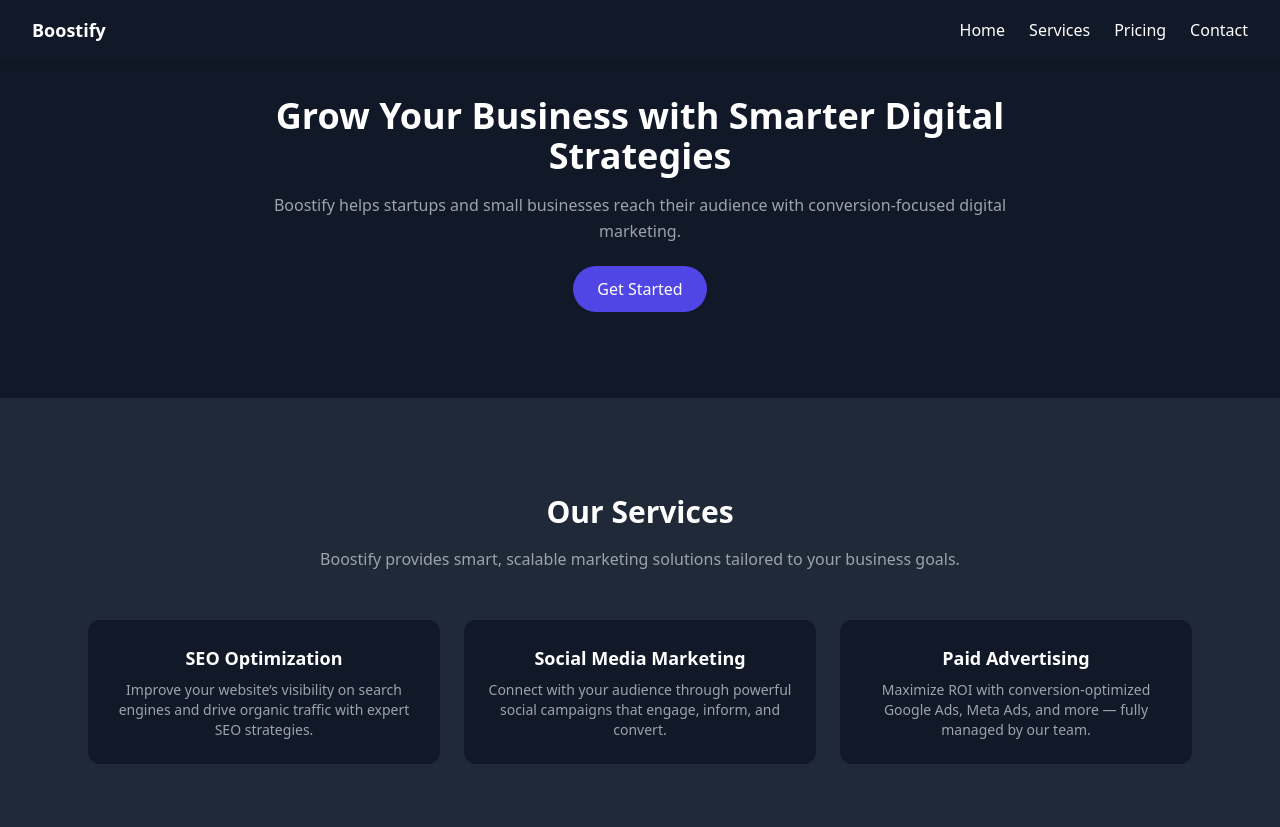
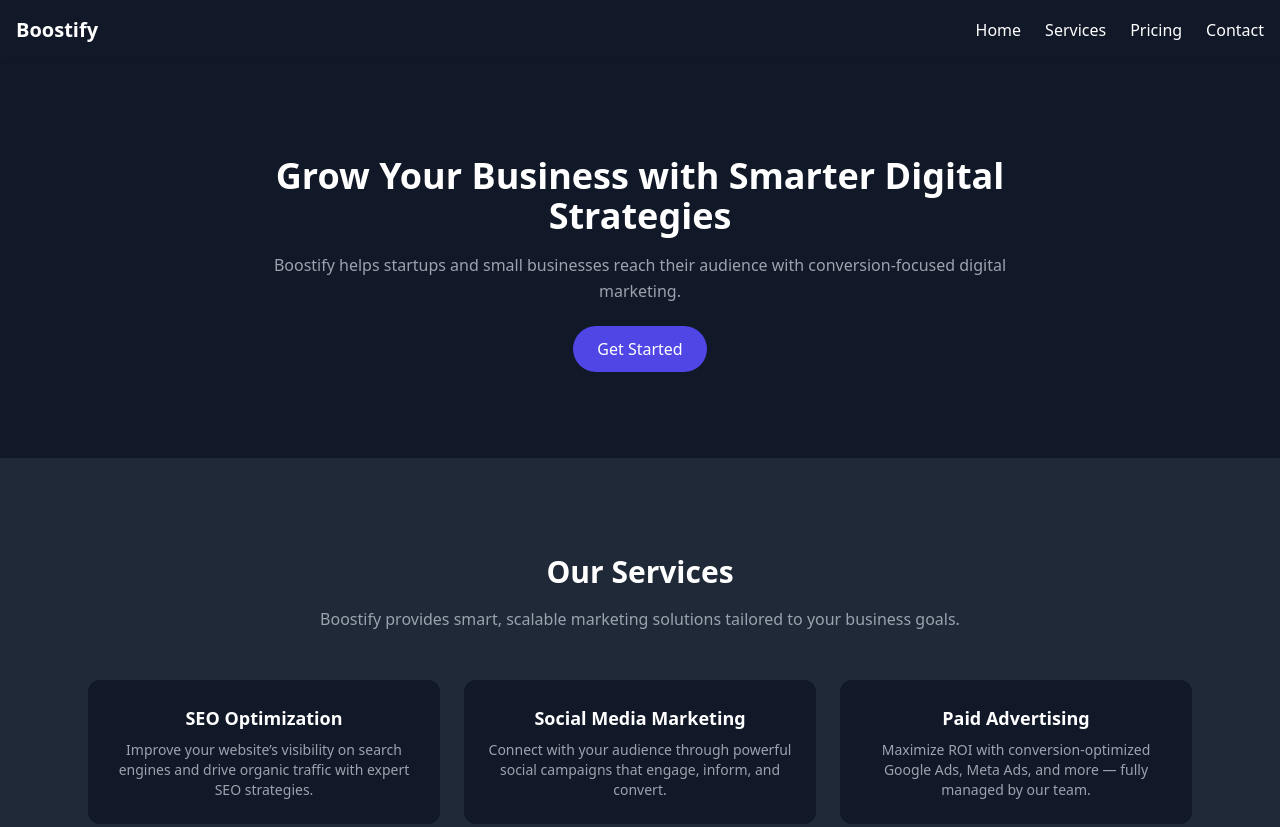
Before and after one commit to NavneetVermaaa/project5, a plain HTML site: page index.html in a window 1280 px wide. Shown: the top 827 px of the page. Drawn offline with nearby package versions, Linux system fonts and the light colour scheme.

Commit message:
Update index.html

```diff
--- a/index.html
+++ b/index.html
@@ -55,14 +55,113 @@
 
 
 
+
+
+
+
+
+    <!-- Navbar (Not Fixed) -->
+    <!-- <header class="bg-[#111827] text-white shadow">
+        <div class="max-w-7xl mx-auto px-4 py-4 flex justify-between items-center"> -->
+    <!-- Logo -->
+    <!-- <h1 class="text-xl font-bold">Boostify</h1> -->
+
+    <!-- Navigation Links -->
+    <!-- <nav class="space-x-6">
+                <a href="#hero" class="hover:underline">Home</a>
+                <a href="#services" class="hover:underline">Services</a>
+                <a href="#pricing" class="hover:underline">Pricing</a>
+                <a href="#contact" class="hover:underline">Contact</a>
+            </nav>
+        </div>
+    </header> -->
+
+
+
+
+
+
+    <!-- Responsive Navbar -->
+    <header class="bg-[#111827] text-white shadow">
+        <div class="max-w-7xl mx-auto px-4 py-4 flex justify-between items-center">
+            <!-- Logo -->
+            <h1 class="text-xl font-bold">Boostify</h1>
+
+            <!-- Hamburger Button (Mobile Only) -->
+            <button id="menu-btn" class="md:hidden focus:outline-none text-white text-2xl">
+                <i class="fas fa-bars"></i>
+            </button>
+
+            <!-- Navigation Links -->
+            <nav id="menu"
+                class="hidden md:flex md:space-x-6 flex-col md:flex-row absolute md:static top-16 left-0 w-full md:w-auto bg-[#111827] md:bg-transparent z-50 px-4 py-4 md:p-0 space-y-4 md:space-y-0">
+                <a href="#hero" class="hover:underline">Home</a>
+                <a href="#services" class="hover:underline">Services</a>
+                <a href="#pricing" class="hover:underline">Pricing</a>
+                <a href="#contact" class="hover:underline">Contact</a>
+            </nav>
+        </div>
+    </header>
+
+    <!-- FontAwesome for menu icon -->
+    <script src="https://kit.fontawesome.com/a076d05399.js" crossorigin="anonymous"></script>
+
+    <!-- Toggle Menu Script -->
+    <script>
+        const btn = document.getElementById('menu-btn');
+        const menu = document.getElementById('menu');
+
+        btn.addEventListener('click', () => {
+            menu.classList.toggle('hidden');
+        });
+    </script>
+
+
+
+
+
+
+
+
+
+
+
+
+
+
+
+
+
+
+
+
+
+
+
+
+
+
+
+
+
+
+
+
+
     <!-- Fixed Navbar -->
-    <header class="fixed top-0 left-0 w-full z-50 bg-gray-900 text-white py-4 px-4 sm:px-8 shadow-md">
-        <div class="flex flex-wrap items-center justify-between max-w-7xl mx-auto">
+
+
+    <!-- <header class="fixed top-0 left-0 w-full z-50 bg-gray-900 text-white py-4 px-4 sm:px-8 shadow-md">
+        <div class="flex flex-wrap items-center justify-between max-w-7xl mx-auto"> -->
+
     <!-- Logo -->
-            <div class="text-lg font-bold">Boostify</div>
+
+    <!-- <div class="text-lg font-bold">Boostify</div> -->
 
     <!-- Nav Links -->
-            <nav
+
+
+    <!-- <nav
                 class="w-full sm:w-auto mt-4 sm:mt-0 flex flex-col sm:flex-row gap-2 sm:gap-6 text-sm sm:text-base items-center sm:items-center">
                 <a href="#home"  class="hover:text-indigo-400">Home</a>
                 <a href="#services" class="hover:text-indigo-400">Services</a>
@@ -70,7 +169,7 @@
                 <a href="#contact" class="hover:text-indigo-400">Contact</a>
             </nav>
         </div>
-    </header>
+    </header> -->
 
 
 
@@ -210,10 +309,7 @@
 
     <!-- ✅ Contact / CTA Form -->
     <section id="contact" class="animate-fade-in py-24 bg-gray-800">
-        <div class="max-w-2xl mx-auto px-6 text-center"
-
-         data-aos="fade-up" data-aos-delay="100" data-aos-duration="800"
-        >
+        <div class="max-w-2xl mx-auto px-6 text-center" data-aos="fade-up" data-aos-delay="100" data-aos-duration="800">
             <h3 class="text-3xl font-bold mb-4">Let’s Work Together</h3>
             <p class="text-gray-400 mb-8">Ready to grow your business? Send us a message and we'll get back to you
                 quickly.</p>
```
Lines whose indentation alone changed are shown as unchanged.
